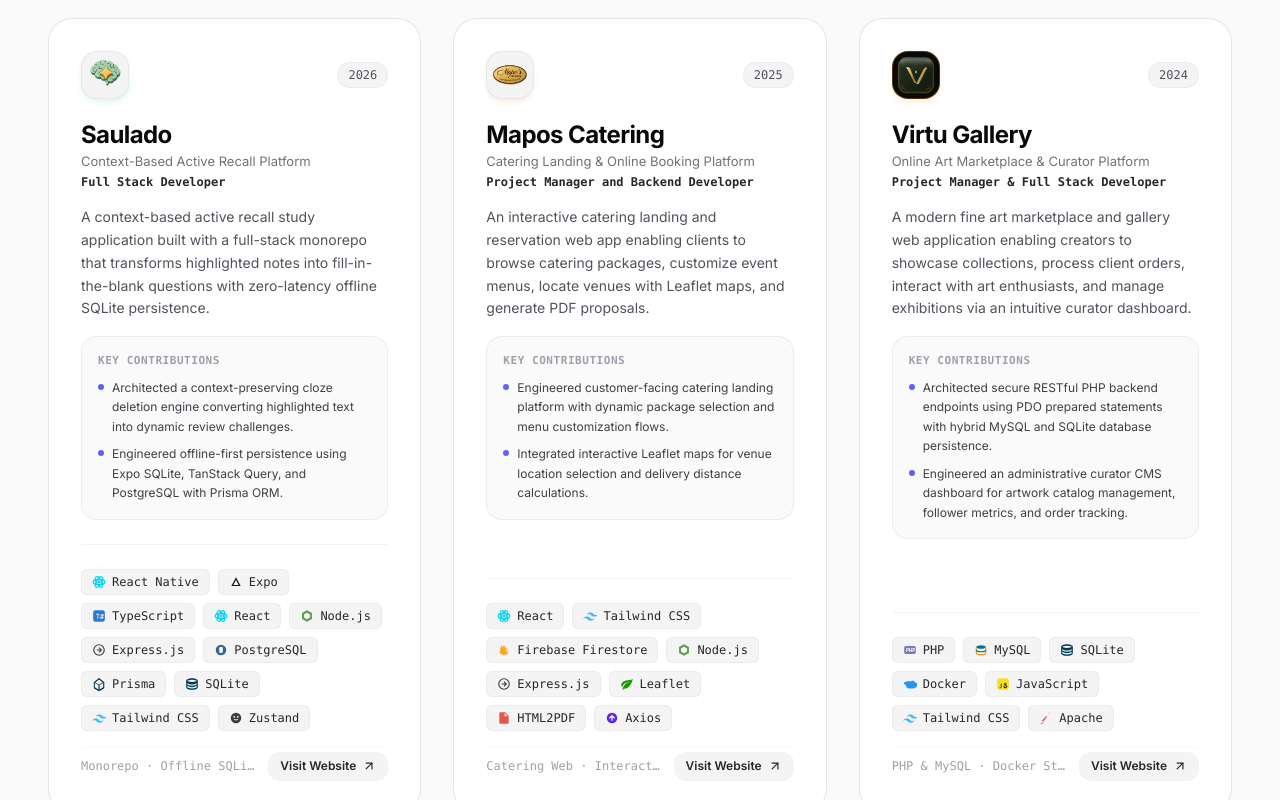
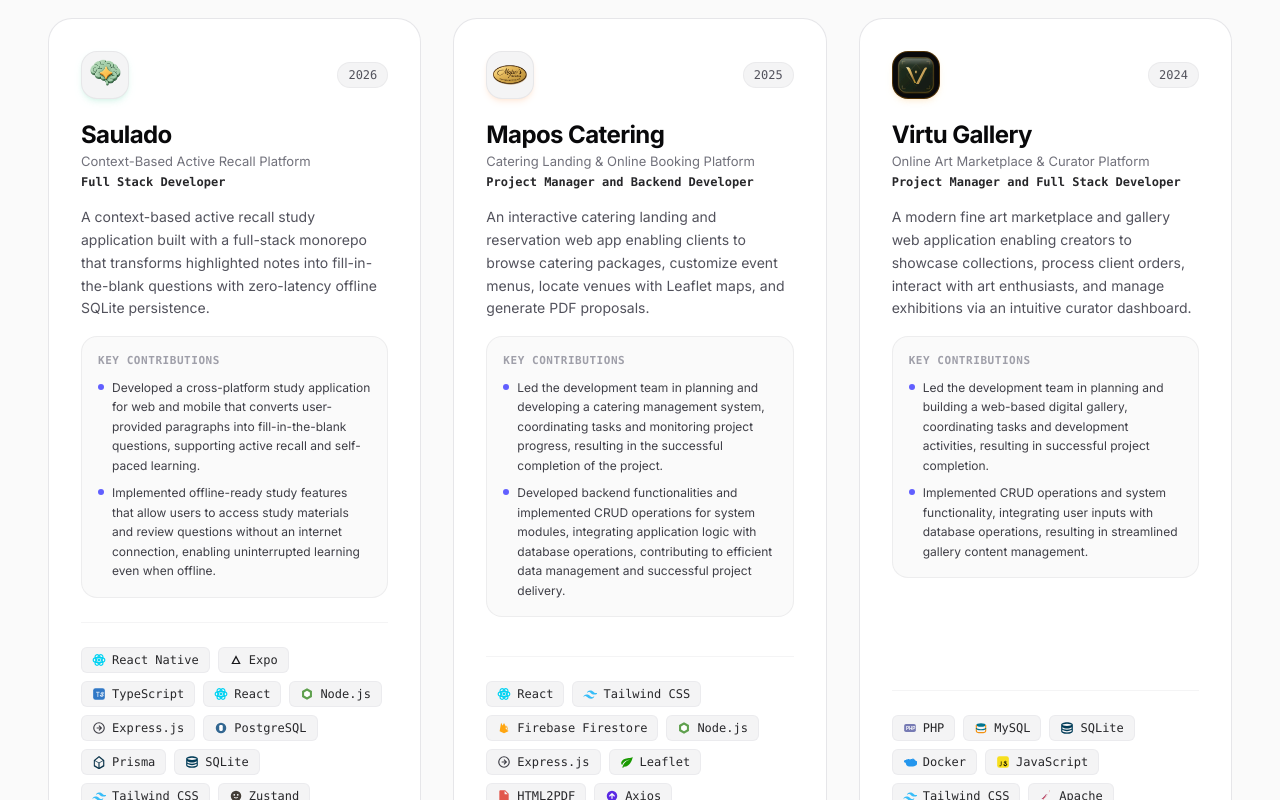
Before and after one commit to ertnac/portfolio, a React (Vite) app: page / in a window 1280 px wide. Shown: the part 658-1458 px from the top of the page. Built offline with nearby package versions, Linux system fonts and the light colour scheme.

Commit message:
chore: update project contributions and roles to match exact resume copy

```diff
--- a/src/components/ProjectsSection.jsx
+++ b/src/components/ProjectsSection.jsx
@@ -123,7 +123,7 @@ export const ProjectsSection = ({ projects }) => {
                     Key Contributions
                   </span>
                   <ul className="space-y-1.5 sm:space-y-2 text-xs text-zinc-700 dark:text-zinc-300">
-                    {project.points.slice(0, 2).map((point, pIdx) => (
+                    {project.points.map((point, pIdx) => (
                       <li key={pIdx} className="flex items-start gap-2 leading-relaxed">
                         <span className="w-1.5 h-1.5 rounded-full bg-indigo-500 shrink-0 mt-1.5" />
                         <span>{point}</span>
--- a/src/data/portfolioData.js
+++ b/src/data/portfolioData.js
@@ -30,9 +30,8 @@ export const portfolioData = {
       category: "Full Stack Monorepo (Web & Mobile)",
       summary: "A context-based active recall study application built with a full-stack monorepo that transforms highlighted notes into fill-in-the-blank questions with zero-latency offline SQLite persistence.",
       points: [
-        "Architected a context-preserving cloze deletion engine converting highlighted text into dynamic review challenges.",
-        "Engineered offline-first persistence using Expo SQLite, TanStack Query, and PostgreSQL with Prisma ORM.",
-        "Developed cross-platform clients using React Native with Nativewind alongside a React 18 web app."
+        "Developed a cross-platform study application for web and mobile that converts user-provided paragraphs into fill-in-the-blank questions, supporting active recall and self-paced learning.",
+        "Implemented offline-ready study features that allow users to access study materials and review questions without an internet connection, enabling uninterrupted learning even when offline."
       ],
       techStack: [
         "React Native",
@@ -63,9 +62,8 @@ export const portfolioData = {
       category: "Web Landing & Booking Portal",
       summary: "An interactive catering landing and reservation web app enabling clients to browse catering packages, customize event menus, locate venues with Leaflet maps, and generate PDF proposals.",
       points: [
-        "Engineered customer-facing catering landing platform with dynamic package selection and menu customization flows.",
-        "Integrated interactive Leaflet maps for venue location selection and delivery distance calculations.",
-        "Built client proposal generation and automated PDF quote exports using HTML2PDF.js backed by Firebase Firestore."
+        "Led the development team in planning and developing a catering management system, coordinating tasks and monitoring project progress, resulting in the successful completion of the project.",
+        "Developed backend functionalities and implemented CRUD operations for system modules, integrating application logic with database operations, contributing to efficient data management and successful project delivery."
       ],
       techStack: ["React", "Tailwind CSS", "Firebase Firestore", "Node.js", "Express.js", "Leaflet", "HTML2PDF", "Axios"],
       links: {
@@ -78,15 +76,14 @@ export const portfolioData = {
       id: "virtu-gallery",
       title: "Virtu Gallery",
       subtitle: "Online Art Marketplace & Curator Platform",
-      role: "Project Manager & Full Stack Developer",
+      role: "Project Manager and Full Stack Developer",
       year: "2024",
       featured: true,
       category: "Full Stack Web & Marketplace",
       summary: "A modern fine art marketplace and gallery web application enabling creators to showcase collections, process client orders, interact with art enthusiasts, and manage exhibitions via an intuitive curator dashboard.",
       points: [
-        "Architected secure RESTful PHP backend endpoints using PDO prepared statements with hybrid MySQL and SQLite database persistence.",
-        "Engineered an administrative curator CMS dashboard for artwork catalog management, follower metrics, and order tracking.",
-        "Containerized the multi-service application with Docker and Apache mod_rewrite for production deployment on Render."
+        "Led the development team in planning and building a web-based digital gallery, coordinating tasks and development activities, resulting in successful project completion.",
+        "Implemented CRUD operations and system functionality, integrating user inputs with database operations, resulting in streamlined gallery content management."
       ],
       techStack: ["PHP", "MySQL", "SQLite", "Docker", "JavaScript", "Tailwind CSS", "Apache"],
       links: {
--- a/src/data/resumeData.js
+++ b/src/data/resumeData.js
@@ -21,9 +21,8 @@ export const resumeData = {
       category: "Full Stack Web & Marketplace",
       description: "A fine art marketplace and gallery web platform featuring streamlined art curation, customer orders, and curator management tools.",
       highlights: [
-        "Led the development team in planning and building a web-based digital art marketplace, coordinating tasks and sprint schedules to deployment.",
-        "Architected secure PHP backend API endpoints using PDO prepared statements with hybrid MySQL and SQLite database persistence.",
-        "Containerized the application using Docker and Apache for production deployment on Render."
+        "Led the development team in planning and building a web-based digital gallery, coordinating tasks and development activities, resulting in successful project completion.",
+        "Implemented CRUD operations and system functionality, integrating user inputs with database operations, resulting in streamlined gallery content management."
       ],
       technologies: ["PHP", "MySQL", "SQLite", "Docker", "JavaScript", "Tailwind CSS", "Apache", "Git"],
       liveDemo: "https://virtu-gallery.onrender.com/",
@@ -117,9 +116,8 @@ An adaptable and approachable professional with strong leadership skills and a p
 PROJECTS
 Virtu Gallery
 Project Manager and Full Stack Developer | 2024
-- Led the development team in planning and building a web-based digital art marketplace, coordinating tasks and sprint schedules to deployment.
-- Architected secure PHP backend API endpoints using PDO prepared statements with hybrid MySQL and SQLite database persistence.
-- Containerized the application using Docker and Apache for production deployment on Render.
+- Led the development team in planning and building a web-based digital gallery, coordinating tasks and development activities, resulting in successful project completion.
+- Implemented CRUD operations and system functionality, integrating user inputs with database operations, resulting in streamlined gallery content management.
 
 Mapos Catering
 Project Manager and Backend Developer | 2025
```
